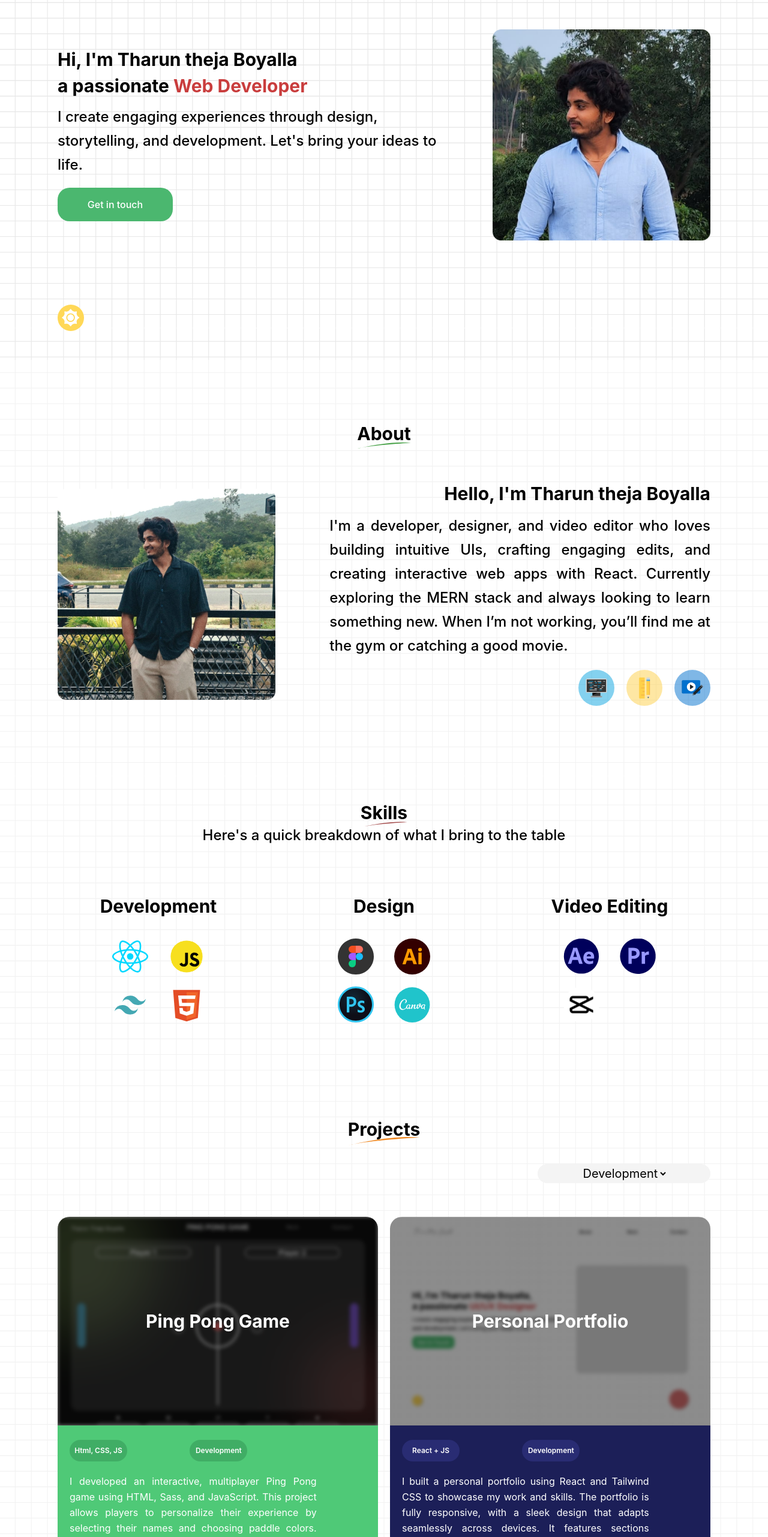
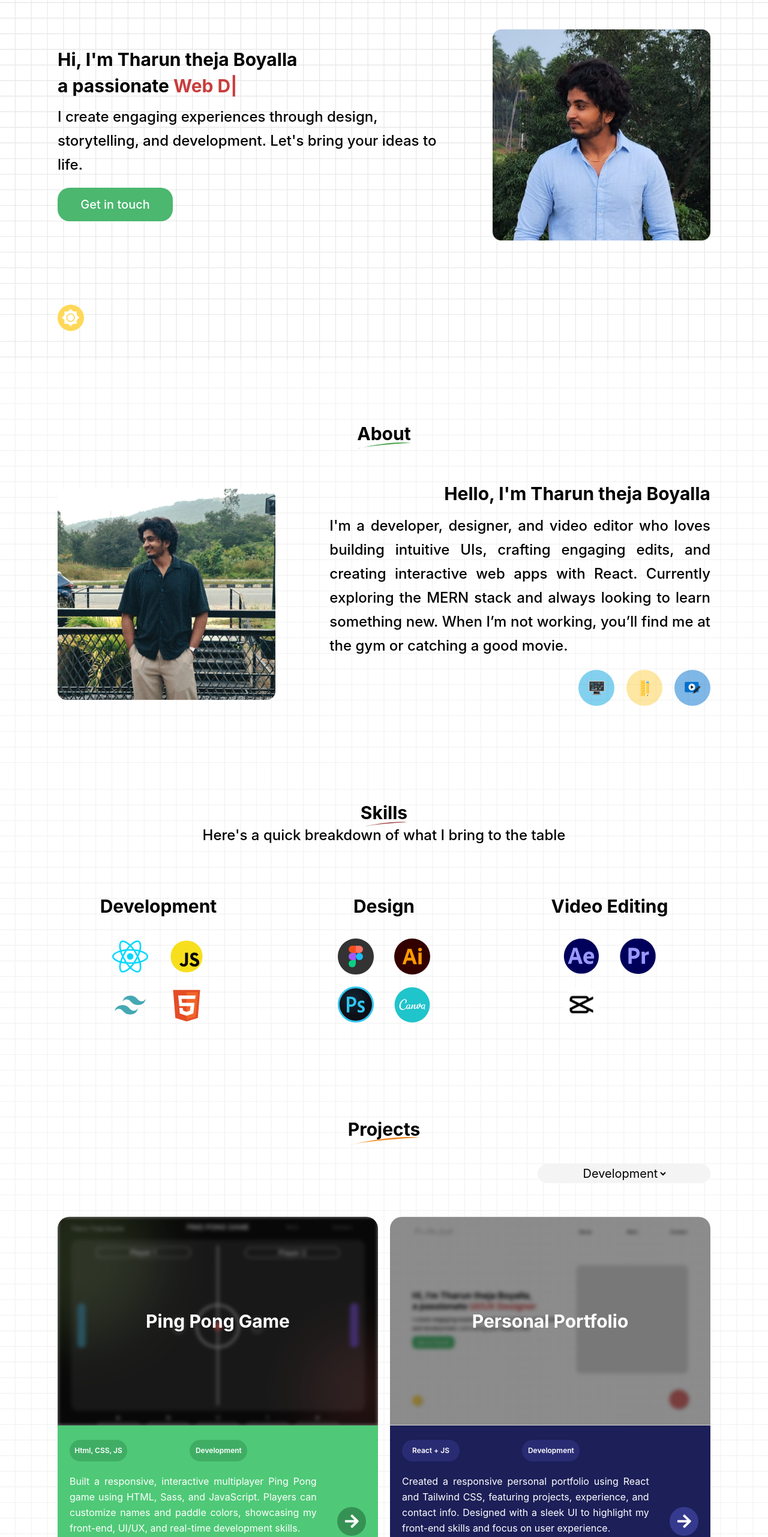
Before and after one commit to TharunthejaB/React-Portfolio, a React (Vite) app in the folder portfolio/: page / in a window 1280 px wide. Shown: the part 200-2763 px from the top of the page at 60% size. Built offline with nearby package versions, Linux system fonts and the light colour scheme.

Commit message:
#21 Functionality Update

```diff
--- a/portfolio/package.json
+++ b/portfolio/package.json
@@ -10,10 +10,13 @@
     "preview": "vite preview"
   },
   "dependencies": {
+    "@emailjs/browser": "^4.4.1",
+    "@gsap/react": "^2.1.2",
     "@tailwindcss/vite": "^4.0.5",
     "react": "^18.3.1",
     "react-dom": "^18.3.1",
     "react-router-dom": "^7.3.0",
+    "react-typed": "^2.0.12",
     "tailwindcss": "^4.0.5"
   },
   "devDependencies": {
--- a/portfolio/src/About.jsx
+++ b/portfolio/src/About.jsx
@@ -55,7 +55,11 @@ function About() {
                 style={{ backgroundColor: `rgba(${about.bgColor}, 0.5)` }}
                 key={index}
               >
-                <img src={about.img} className="w-full"></img>
+                <img
+                  src={about.img}
+                  className="w-3/4 hover:w-full"
+                  style={{ animation: "2s ease-in-out" }}
+                ></img>
               </div>
             ))}
           </div>
--- a/portfolio/src/App.jsx
+++ b/portfolio/src/App.jsx
@@ -1,4 +1,4 @@
-import { useState } from "react";
+import { Suspense, useEffect, useState } from "react";
 import reactLogo from "./assets/react.svg";
 import viteLogo from "/vite.svg";
 import "./App.css";
@@ -11,6 +11,7 @@ import Projects from "./Projects";
 import Experience from "./Experience";
 import Contact from "./Contact";
 import { BrowserRouter, Routes } from "react-router-dom";
+import Loader from "./Loader";
 
 function App() {
   const skills = [
@@ -47,18 +48,19 @@ function App() {
       title: "Ping Pong Game",
       info: ["Html, CSS, JS", "Development"],
       content:
-        "I developed an interactive, multiplayer Ping Pong game using HTML, Sass, and JavaScript. This project allows players to personalize their experience by selecting their names and choosing paddle colors. The game is fully responsive, ensuring smooth gameplay across all devices. It’s a fun and engaging project that highlights my skills in front-end development, UI/UX design, and implementing real-time features.",
+        "Built a responsive, interactive multiplayer Ping Pong game using HTML, Sass, and JavaScript. Players can customize names and paddle colors, showcasing my front-end, UI/UX, and real-time development skills.",
       tilecolor: "#4FC977",
       buttoncolor: "#359254",
       subbuttoncolor: "rgba(51, 146, 84, 0.5)",
       img: "/src/assets/Homepage.png",
+      link: "https://tharunthejab.github.io/Ping-Pong-Game/",
     },
     {
       category: "Development",
       title: "Personal Portfolio",
       info: ["React + JS", "Development"],
       content:
-        "I built a personal portfolio using React and Tailwind CSS to showcase my work and skills. The portfolio is fully responsive, with a sleek design that adapts seamlessly across devices. It features sections highlighting my projects, experience, and contact information, all designed with user experience in mind. This project demonstrates my proficiency in modern front-end development and UI design principles.",
+        "Created a responsive personal portfolio using React and Tailwind CSS, featuring projects, experience, and contact info. Designed with a sleek UI to highlight my front-end skills and focus on user experience.",
       tilecolor: "#1C1F58",
       buttoncolor: "#363A8E",
       subbuttoncolor: "rgba(54, 58, 142, 0.5)",
@@ -69,18 +71,19 @@ function App() {
       title: "Ping Pong Game",
       info: ["UI Design"],
       content:
-        "I designed a visually engaging and interactive multiplayer Ping Pong game with a sleek, user-friendly interface for desktop devices. Players can personalize their experience by selecting names and paddle colors, creating a unique feel. The design focuses on a clean, intuitive layout with vibrant colors, enhancing gameplay with smooth interactions.",
+        "Designed an interactive multiplayer Ping Pong game with a sleek UI for desktop. Features name and paddle color customization, with a clean layout, vibrant colors, and smooth user interactions.",
       tilecolor: "#4FC977",
       buttoncolor: "#359254",
       subbuttoncolor: "rgba(51, 146, 84, 0.5)",
       img: "/src/assets/Homepage.png",
+      link: "https://www.figma.com/design/IAl81RHh3GFjCftcwLcZBQ/Ping-Pong-UI?node-id=0-1&t=vwKM7OHVWSSQEFpQ-1",
     },
     {
       category: "Design",
       title: "Personal Portfolio",
       info: ["UI Design"],
       content:
-        "I designed a visually appealing personal portfolio with React and Tailwind CSS to showcase my work. The design features a clean, intuitive layout with sections for projects, experience, and contact. The user interface emphasizes simplicity, ensuring a seamless experience. The modern aesthetic offers a polished presentation across all devices.",
+        "Designed a modern, responsive portfolio using React and Tailwind CSS. Features a clean layout with sections for projects, experience, and contact, focusing on simplicity and seamless user experience.",
       tilecolor: "#1C1F58",
       buttoncolor: "#363A8E",
       subbuttoncolor: "rgba(54, 58, 142, 0.5)",
@@ -96,6 +99,7 @@ function App() {
       buttoncolor: "#363A8E",
       subbuttoncolor: "rgba(54, 58, 142, 0.5)",
       img: "/src/assets/Desktop.png",
+      link: "https://youtu.be/qVRJ-TUb4z8?si=YmIRyzE2d6NMgb7D",
     },
   ];
   const experience = [
@@ -121,9 +125,25 @@ function App() {
       place: "Bengaluru",
     },
   ];
+
+  const [loading, setLoading] = useState(true);
+
+  useEffect(() => {
+    // Simulate loading time (e.g. 5 seconds)
+    const timer = setTimeout(() => {
+      setLoading(false);
+    }, 5000);
+
+    return () => clearTimeout(timer);
+  }, []);
+
   return (
     <>
       <BrowserRouter>
+        {loading ? (
+          <Loader />
+        ) : (
+          <>
             <div className="relative px-5 xl:px-24 sm:px-10 w-full">
               <Navbar />
               <Herosection />
@@ -137,6 +157,8 @@ function App() {
             <div className="w-full h-full text-center bg-gray-200 text-gray-500">
               © 2025 Tharun theja Boyalla. All Rights Reserved.
             </div>
+          </>
+        )}
       </BrowserRouter>
     </>
   );
--- a/portfolio/src/Experience.jsx
+++ b/portfolio/src/Experience.jsx
@@ -1,13 +1,12 @@
 import React from "react";
 import Heading from "./Heading";
 import Content from "./Content";
-import { Link } from "react-router-dom";
 
 function Experience({ experienceData }) {
   return (
     <section className="w-full h-full py-10 sm:py-20 flex flex-col justify-center items-center gap-8 sm:gap-16">
       <div className="relative">
-        <Heading>Experince</Heading>
+        <Heading>Experience</Heading>
         <img
           src="/src/assets/expul.svg"
           className="w-full h-full absolute -z-1 top-5"
@@ -32,7 +31,9 @@ function Experience({ experienceData }) {
       </div>
       <Content className="text-center">
         Want to know more about my experience? Download my
-        <Link to="">resume here.</Link>
+        <a href="" className="hover:text-blue-600">
+          resume here.
+        </a>
       </Content>
     </section>
   );
--- a/portfolio/src/Herosection.jsx
+++ b/portfolio/src/Herosection.jsx
@@ -1,10 +1,14 @@
 import React from "react";
 import Heading from "./Heading";
 import Content from "./Content";
+import { ReactTyped, Typed } from "react-typed";
 
 function Herosection() {
   return (
-    <section className="w-full h-screen flex justify-between items-center xl:-mt-2 2xl:-mt-8">
+    <section
+      className="w-full h-screen flex justify-between items-center xl:-mt-2 2xl:-mt-8"
+      id="herosection"
+    >
       <div className="flex flex-col sm:items-start items-center gap-4.5 w-full sm:w-7/12">
         <div className="flex justify-between flex-col text-center sm:text-left gap-3.5">
           <div className="flex flex-col gap-2">
@@ -12,7 +16,12 @@ function Herosection() {
             <Heading className="flex flex-col gap-2.5 sm:block">
               a passionate <div className="sm:hidden block"></div>
               <span className="text-[#C93D3D] text-[30px] sm:text-2xl lg:text-3xl 2xl:text-[40px]">
-                Web Developer
+                <ReactTyped
+                  strings={["Web Developer", "Video Editor", "UI Designer"]}
+                  typeSpeed={75}
+                  backSpeed={50}
+                  loop
+                />
               </span>
             </Heading>
           </div>
@@ -25,7 +34,9 @@ function Herosection() {
         </div>
         <div>
           <button className="rounded-[20px] w-48 h-14 cursor-pointer text-white font-medium bg-green-700">
-            Get in touch
+            <a href="#contact" className="text-base">
+              Get in touch
+            </a>
           </button>
         </div>
       </div>
--- /dev/null
+++ b/portfolio/src/Loader.jsx
@@ -0,0 +1,14 @@
+import React from "react";
+
+function Loader() {
+  return (
+    <div className="w-full h-screen bg-white flex place-content-center place-items-center">
+      <img
+        src="/src/assets/Loader.gif"
+        className="w-3/4 sm:w-1/2 lg:w-1/4"
+      ></img>
+    </div>
+  );
+}
+
+export default Loader;
--- a/portfolio/src/Projects.jsx
+++ b/portfolio/src/Projects.jsx
@@ -10,7 +10,8 @@ function Projects({ projectsData }) {
     setSelectedSection(event.target.value);
   };
   return (
-    <section className="w-full pt-10 sm:pt-20 flex" id="work">
+    <>
+      <section className="w-full py-10 sm:py-20 flex relative" id="work">
         <div className="w-full flex flex-col items-center gap-10">
           <div className="relative">
             <Heading>Projects</Heading>
@@ -36,11 +37,11 @@ function Projects({ projectsData }) {
                 </div>
               </div>
             </div>
-          <div className="w-full place-items-center sm:grid grid-cols-2 relative gap-5 text-white">
+            <div className="w-full place-items-center flex flex-col sm:grid grid-cols-2 relative gap-5 text-white">
               {projectsData.map(
                 (project, index) =>
                   project.category === selectedSection && (
-                  <div className="w-full grid grid-rows-2">
+                    <div className="w-full flex flex-col">
                       {/* First Row (40%) */}
                       <div className="w-full flex justify-center relative items-center rounded-tl-[20px] rounded-tr-[20px] overflow-hidden">
                         <div className="w-full h-full relative">
@@ -49,7 +50,7 @@ function Projects({ projectsData }) {
                             className="w-full h-full object-cover blur-[3px]"
                             alt="Homepage"
                           />
-                        <div className="w-full h-full bg-black opacity-45 absolute top-1/2 left-1/2 transform -translate-x-1/2 -translate-y-1/2"></div>
+                          <div className="w-full h-full bg-black opacity-45 absolute top-1/2 left-1/2 transform -translate-x-1/2 -translate-y-1/2 flex place-content-center"></div>
                           <Heading
                             key={index}
                             className="absolute top-1/2 left-1/2 transform -translate-x-1/2 -translate-y-1/2 text-white text-xl font-bold"
@@ -69,7 +70,9 @@ function Projects({ projectsData }) {
                             <div
                               key={index}
                               className="w-24 h-9 flex justify-center items-center rounded-full"
-                            style={{ backgroundColor: project.subbuttoncolor }}
+                              style={{
+                                backgroundColor: project.subbuttoncolor,
+                              }}
                             >
                               {info}
                             </div>
@@ -86,10 +89,12 @@ function Projects({ projectsData }) {
                             style={{ backgroundColor: project.buttoncolor }}
                             id="projectdetails"
                           >
+                            <a href={project.link} target="_blank">
                               <img
                                 src="/src/assets/Vector.svg"
                                 className="w-full h-full"
                               ></img>
+                            </a>
                           </div>
                         </div>
                       </div>
@@ -100,6 +105,7 @@ function Projects({ projectsData }) {
           </div>
         </div>
       </section>
+    </>
   );
 }
 
--- a/portfolio/src/Widgets.jsx
+++ b/portfolio/src/Widgets.jsx
@@ -26,10 +26,7 @@ function Widgets() {
     };
   }, []);
   return (
-    <div
-      className="bottom-10 flex justify-between sticky items-center"
-      onClick={scrollToTop}
-    >
+    <div className="bottom-10 flex justify-between sticky items-center">
       <div
         className="rounded-full w-11 h-11 flex justify-center items-center bg-[#FFD857]"
         id="themechange"
@@ -45,6 +42,7 @@ function Widgets() {
           opacity: isVisible ? 1 : 0, // Optional: Adds smooth fade effect
           transition: "visibility 0.3s, opacity 0.3s", // Optional: Smooth transition
         }}
+        onClick={scrollToTop}
       >
         <img src="/src/assets/uparrow.svg" className="invert w-7 h-7"></img>
       </div>
```
Also changed, not shown: portfolio/src/Contact.jsx (+86 -13 lines), portfolio/src/Navbar.jsx (+6 -4 lines), portfolio/src/assets/Loader.gif (added), 1 other file (tests, documents, lock files or other folders). Lines whose indentation alone changed are shown as unchanged.
